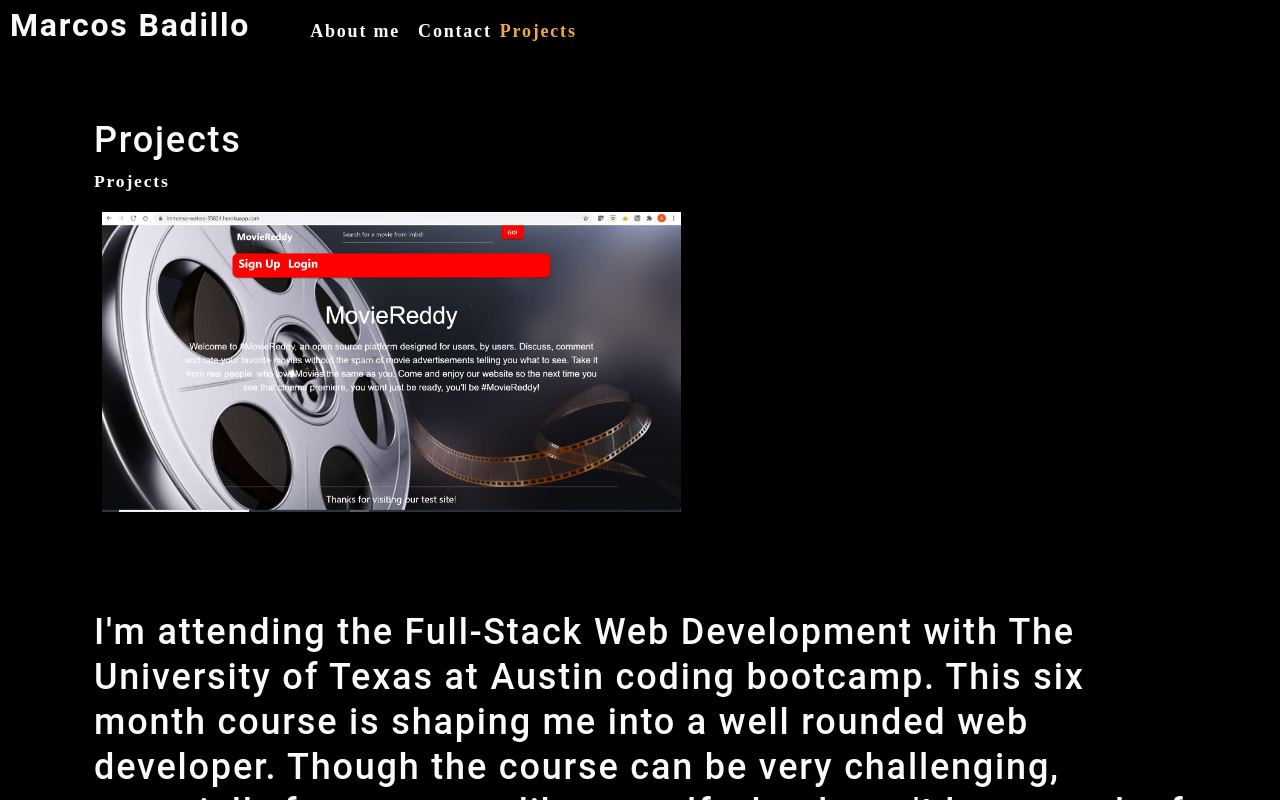
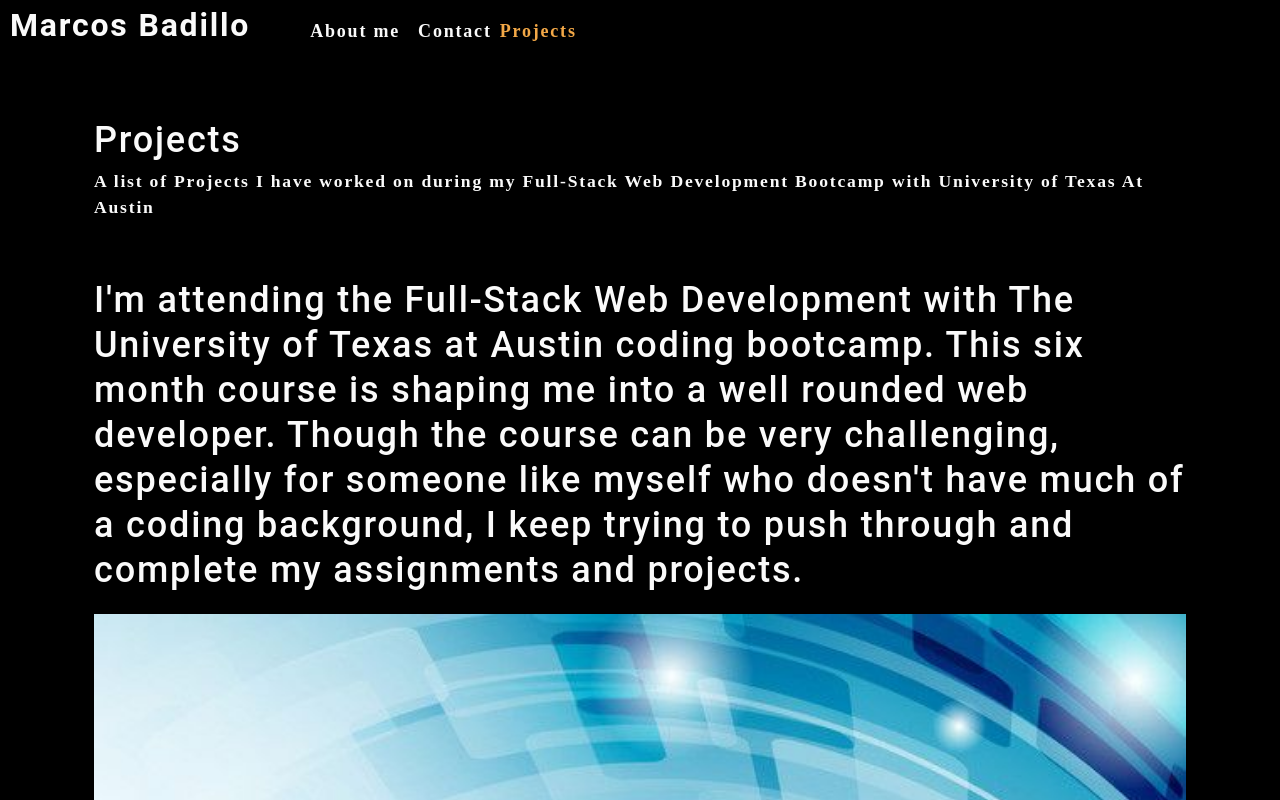
Before and after one commit to MBadi089/React-Portfolio, a React (Create React App) app: page / in a window 1280 px wide. Shown: the top 800 px of the page. Built offline with nearby package versions, Linux system fonts and the light colour scheme.

Commit message:
updated app.js, project index.js

```diff
--- a/src/App.js
+++ b/src/App.js
@@ -9,7 +9,7 @@
     name: "Projects",
     description:
       "A list of Projects I have worked on during my Full-Stack Web Development Bootcamp with University of Texas At Austin",
-  }
+  },
 ]);
 
 const [currentCategory, setCurrentCategory] = useState(categories[0]);
@@ -22,10 +22,8 @@
       currentCategory={currentCategory}
     ></Nav>
     <main>
-      <div>
-        <Projects></Projects>
+        <Projects currentCategory={currentCategory}></Projects>
         <About></About>
-      </div>
     </main>
   </div>
 );
--- a/src/components/Nav/index.js
+++ b/src/components/Nav/index.js
@@ -1,4 +1,4 @@
-import React, { useEffect } from "react";
+import React from "react";
 import { capitalizeFirstLetter } from "../../utils/helpers";
 
 function Nav(props) {
--- /dev/null
+++ b/src/components/PhotoList/index.js
@@ -0,0 +1,36 @@
+import React, { useState } from 'react';
+
+const PhotoList = ({ category }) => {
+
+  const [photos] = useState([
+    {
+      name: 'Grocery aisle',
+      category: 'commercial',
+      description: 'Lorem ipsum dolor sit amet, consectetur adipiscing elit. Nunc ultricie',
+    },
+    {
+      name: 'Grocery booth',
+      category: 'commercial',
+      description: 'Lorem ipsum dolor sit amet, consectetur adipiscing elit. Nunc ultricie',
+    },
+  ]);
+
+  const currentPhotos = photos.filter((photo) => photo.category === category);
+
+  return (
+      <div>
+          <div className="flex-row">
+          {currentPhotos.map((image, i) => (
+              <img
+              src={require(`../../assets/projectimages/${category}/${i}.jpg`)}
+              alt={image.name}
+              className="img-thumbnail mx-1"
+              key={image.name}
+              />
+          ))}
+      </div>
+    </div>
+  );
+};
+
+export default PhotoList;
--- a/src/components/Projects/index.js
+++ b/src/components/Projects/index.js
@@ -1,24 +1,14 @@
 import React from 'react';
 import { capitalizeFirstLetter } from '../../utils/helpers';
-import photo from "../../assets/projectimages/moviereddy.jpg";
+import PhotoList from '../PhotoList';
 
 function Projects(props) {
-  const currentCategory = {
-    name: "Projects",
-    description:
-      "A few projects I have worked on during the course",
-  };
+  const { currentCategory } = props;
   return (
     <section>
-      <h1>{capitalizeFirstLetter(currentCategory.name)}</h1>
-      <p>{currentCategory.name}</p>
-      <div>
-          <img
-            src={photo}
-            alt="MovieReddy Project"
-            className="img-thumbnail mx-1"
-          />
-      </div>
+      <h1 data-testid="h1tag">{capitalizeFirstLetter(currentCategory.name)}</h1>
+      <p>{currentCategory.description}</p>
+      <PhotoList category={currentCategory.name} />
     </section>
   );
 }
```
